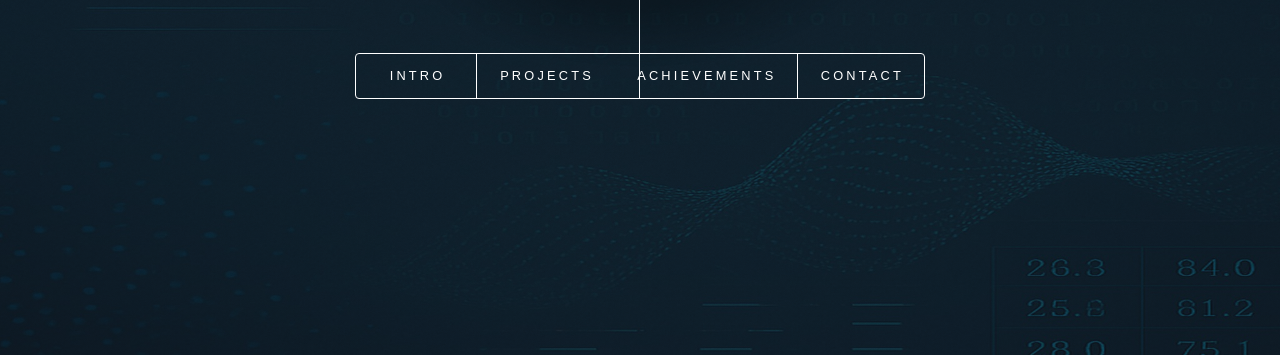
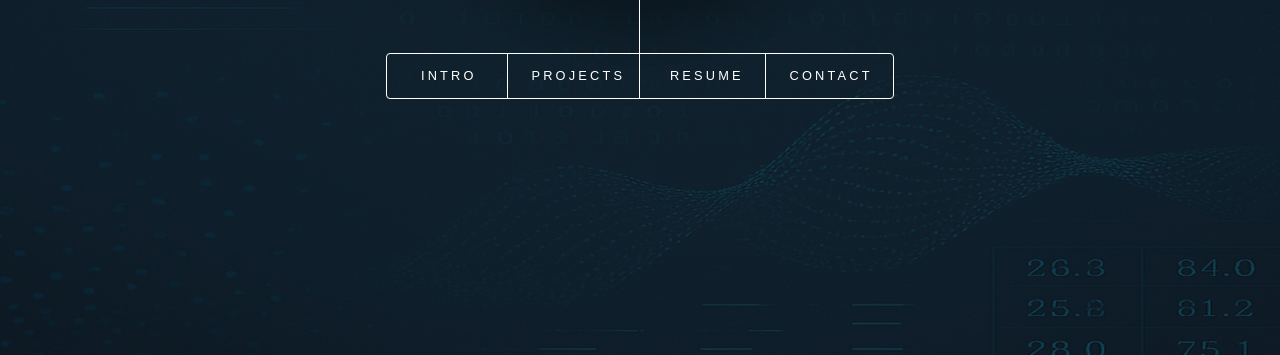
Before and after one commit to aryanarora0/aryanarora.net, a plain HTML site: page index.html in a window 1280 px wide. Shown: the part 445-800 px from the top of the page. Drawn offline with Linux system fonts and the light colour scheme.

Commit message:
Update index.html

```diff
--- a/index.html
+++ b/index.html
@@ -23,7 +23,7 @@
 					<ul>
 						<li><a href="#intro">Intro</a></li>
 						<li><a href="#projects">Projects</a></li>
-						<li><a href="#achievements">Achievements</a></li>
+						<li><a href="#achievements">Resume</a></li>
 						<li><a href="#contact">Contact</a></li>
 					</ul>
 				</nav>
```
